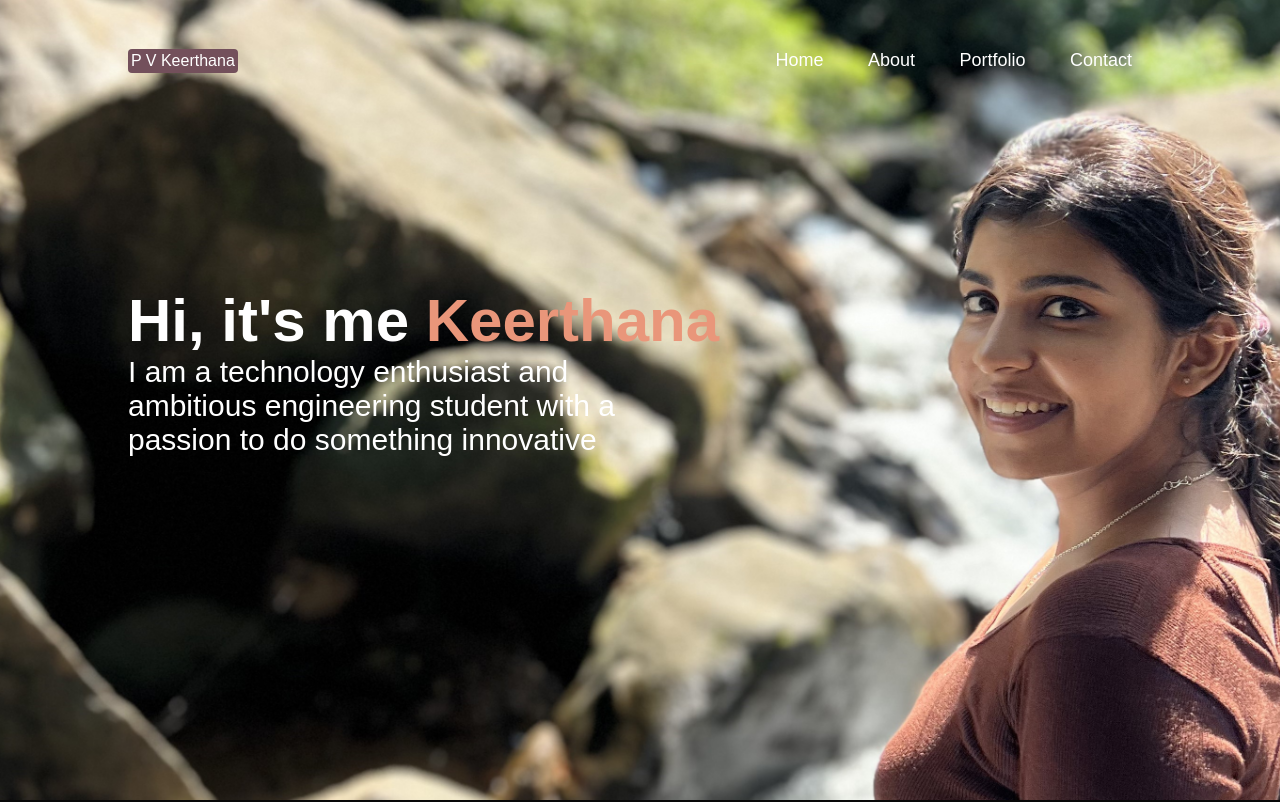
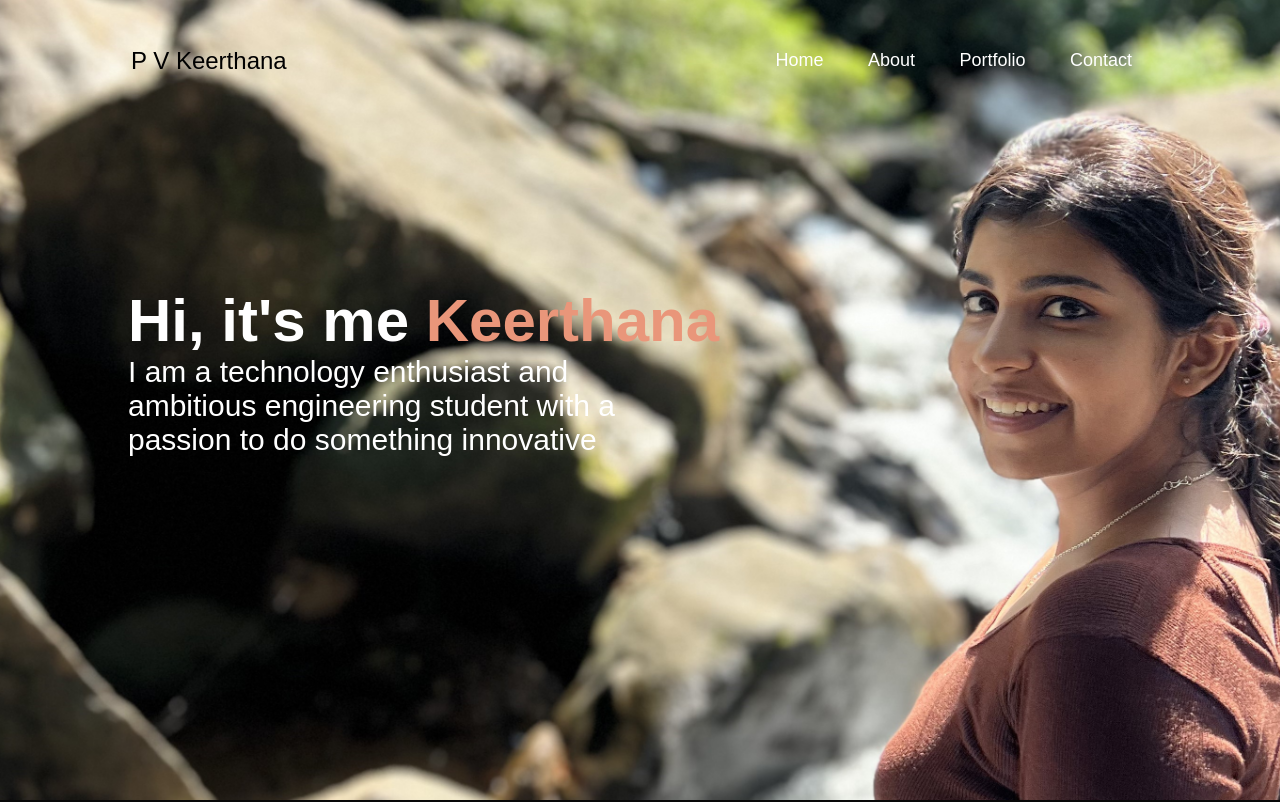
Before and after one commit to pvKeerthanaa/my_portf, a plain HTML site: page index.html in a window 1280 px wide. Shown: the top 802 px of the page. Drawn offline with nearby package versions, Linux system fonts and the light colour scheme.

Commit message:
minor update

```diff
--- a/css/style.css
+++ b/css/style.css
@@ -27,9 +27,11 @@ nav{
 }
 
 .left {
-    background: #73505b;
+    background: transparent;
     padding: 3px;
     border-radius: 4px;
+    color: black;
+    font-size: 1.5rem;
 }
 
 nav ul li{
```
